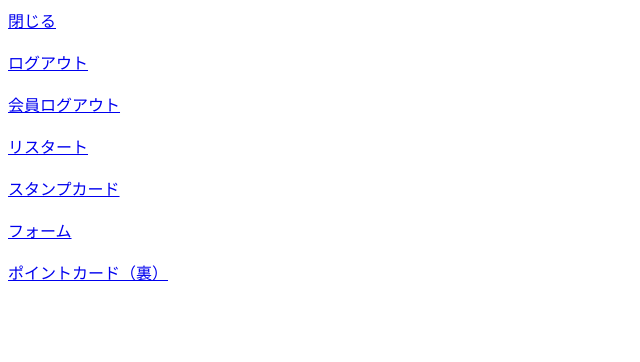
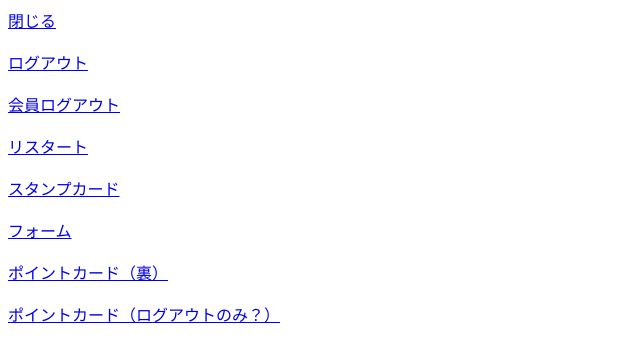
Before and after one commit to ayumu-nishimura/test, a plain HTML site: page index.html in a window 1280 px wide. Shown: the whole page, without its empty margins (0-640 px from the left). Drawn offline with Linux system fonts and the light colour scheme.

Commit message:
Update index.html

```diff
--- a/index.html
+++ b/index.html
@@ -14,5 +14,6 @@
     <a href="native:/tab/stampcard/9b2d2df7">スタンプカード</a><br><br>
     <a href="native:/tab/form2/0981e603">フォーム</a><br><br>
     <a href="https://yapp.li/api/content/mypage/f0891475?position=rev">ポイントカード（裏）</a><br><br>
+    <a href="https://fo-online.jp/member/CSfLogin.jsp?autoLogin">ポイントカード（ログアウトのみ？）</a><br><br>
 </body>
 </html>
```
